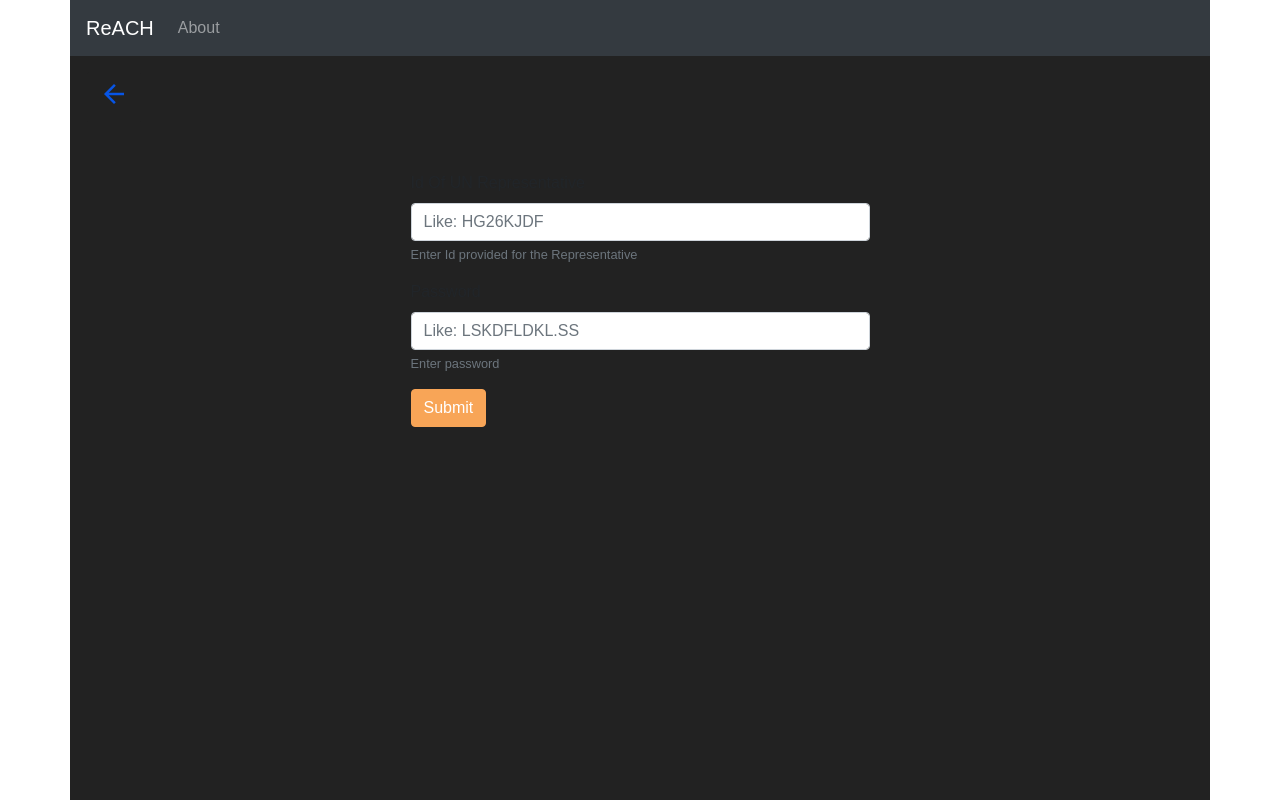
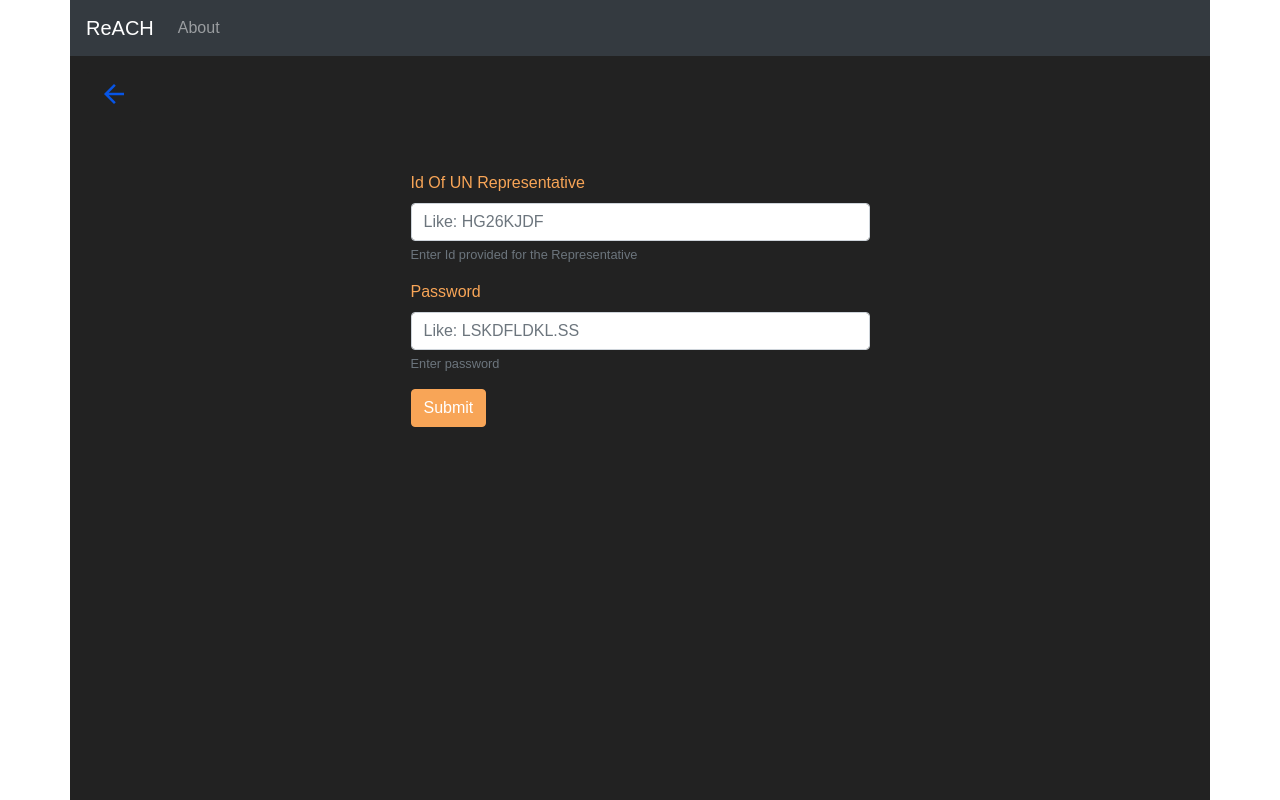
Before and after one commit to aphrem-thomas/refugee-management, a React (Create React App) app in the folder refugee_management/: page /supplysecondpage/unlogin in a window 1280 px wide. Built offline with nearby package versions, Linux system fonts and the light colour scheme; what redux-immutable-state-invariant would draw is missing.

Commit message:
some changes

```diff
--- a/refugee_management/src/App.css
+++ b/refugee_management/src/App.css
@@ -89,7 +89,7 @@
 .scrollablediv{
   margin-top: 10px;
   overflow-y: scroll;
-  height:350px;
+  height:270px;
 }
 .frontpagebuttons{
   margin-top:0;
--- a/refugee_management/src/components/OfficialsSignIn.jsx
+++ b/refugee_management/src/components/OfficialsSignIn.jsx
@@ -29,12 +29,12 @@ class OfficialSignIn extends React.Component{
                     <div>
                         <form className='p-5'>
                             <div className="form-group">
-                                <label htmlFor="vendorid">Id Of UN Representative</label>
+                                <label className="orangefont" htmlFor="vendorid">Id Of UN Representative</label>
                                 <input type="text" className="form-control" id="vendorid" aria-describedby="emailHelp" placeholder="Like: HG26KJDF"/>
                                 <small id="emailHelp" className="form-text text-muted">Enter Id provided for the Representative</small>
                             </div>
                             <div className="form-group">
-                                <label htmlFor="vendorpwd">Password</label>
+                                <label className="orangefont" htmlFor="vendorpwd">Password</label>
                                 <input type="password" className="form-control" id="vendorpassword" placeholder="Like: LSKDFLDKL.SS"/>
                                 <small id="emailHelp" className="form-text text-muted">Enter password</small>
                             </div>
--- a/refugee_management/src/components/supplysecondpage.jsx
+++ b/refugee_management/src/components/supplysecondpage.jsx
@@ -25,7 +25,7 @@ class Supplysecondpage extends React.Component{
                         </Link>
 
                         <div className='p-1'>
-                            <button type="button" className="btn btn-primary btn-lg btn-block" onClick={this.onClick.bind(this)}>Public </button>
+                            <button type="button" className="btn btn-primary btn-lg btn-block" onClick={this.onClick.bind(this)}>Medical distribution</button>
                         </div>
                     </div>
                 </div>
```
